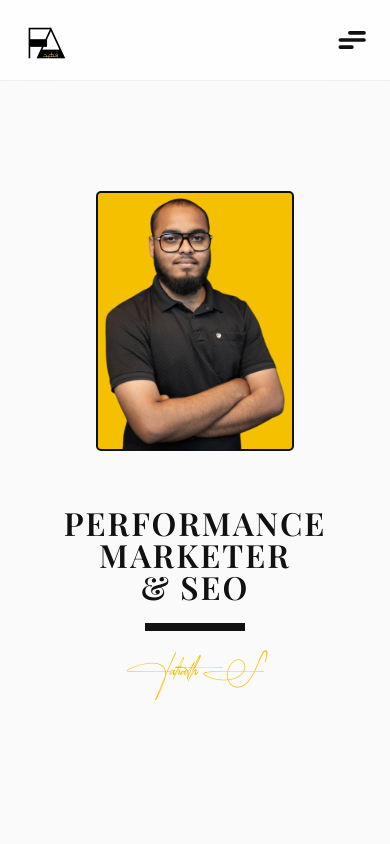
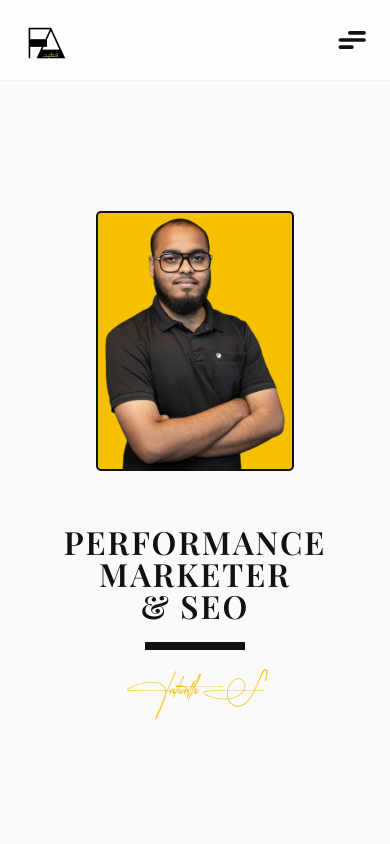
Before and after one commit to Fahaths/Portfolio, a React (Vite) app: page / in a window 390 px wide. Shown: the top 844 px of the page. Built offline with nearby package versions, Linux system fonts and the light colour scheme; a web font is replaced by a local one.

Commit message:
feat: initialize global CSS with Tailwind integration and custom theme variables

```diff
--- a/src/index.css
+++ b/src/index.css
@@ -1555,7 +1555,7 @@ a:hover {
 /* --- Mobile Optimizations (Final Refinements) --- */
 @media (max-width: 768px) {
     .hero {
-        margin-top: 20% !important;
+        margin-top: 25% !important;
     }
 
     .container {
```
